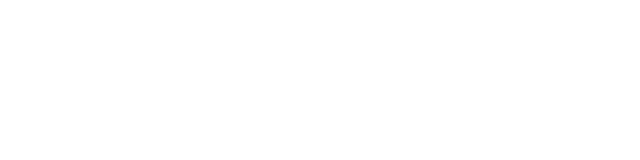
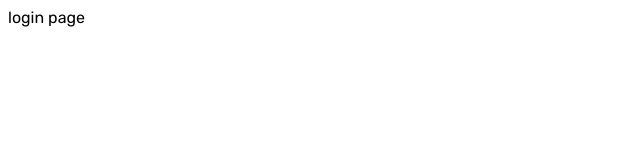
Before and after one commit to ProkingK/Connectify, a React (Create React App) app in the folder client/: page / in a window 1280 px wide. Shown: the top 160 px of the page, without its empty margins (0-640 px from the left). Built offline with nearby package versions, Linux system fonts and the light colour scheme.

Commit message:
setup routes

```diff
--- a/client/src/App.js
+++ b/client/src/App.js
@@ -1,5 +1,18 @@
+import { BrowserRouter, Navigate, Routes, Route } from "react-router-dom";
+import HomePage from "scenes/homePage";
+import LoginPage from "scenes/loginPage";
+import ProfilePage from "scenes/profilePage";
+
 function App() {
-  return <div className="app"></div>;
+  return <div className="app">
+    <BrowserRouter>
+      <Routes>
+        <Route path="/" element={<LoginPage />} />
+        <Route path="/home" element={<HomePage />} />
+        <Route path="/profile/:userId" element={<ProfilePage />} />
+      </Routes>
+    </BrowserRouter>
+  </div>;
 }
 
 export default App;
```
